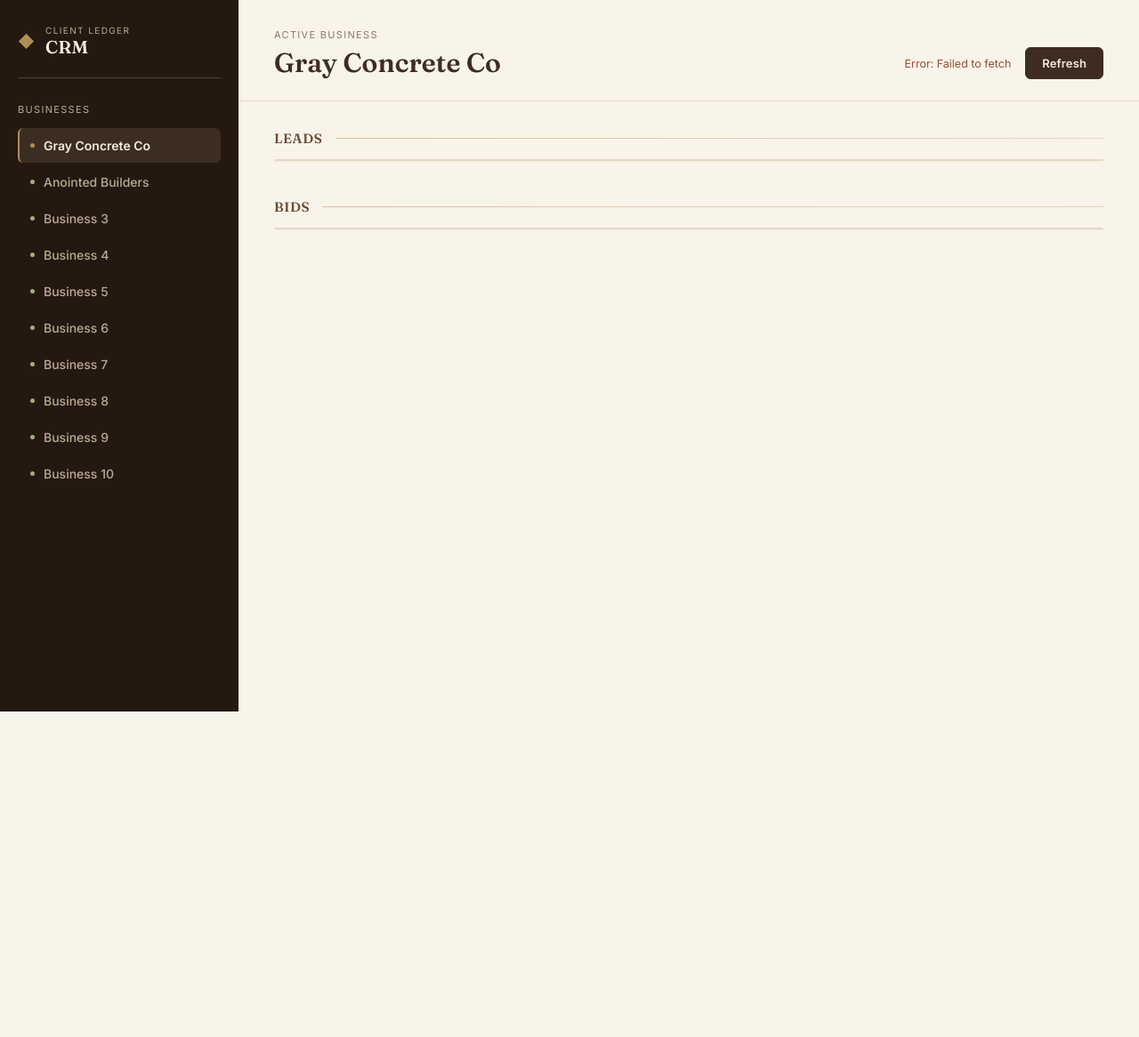
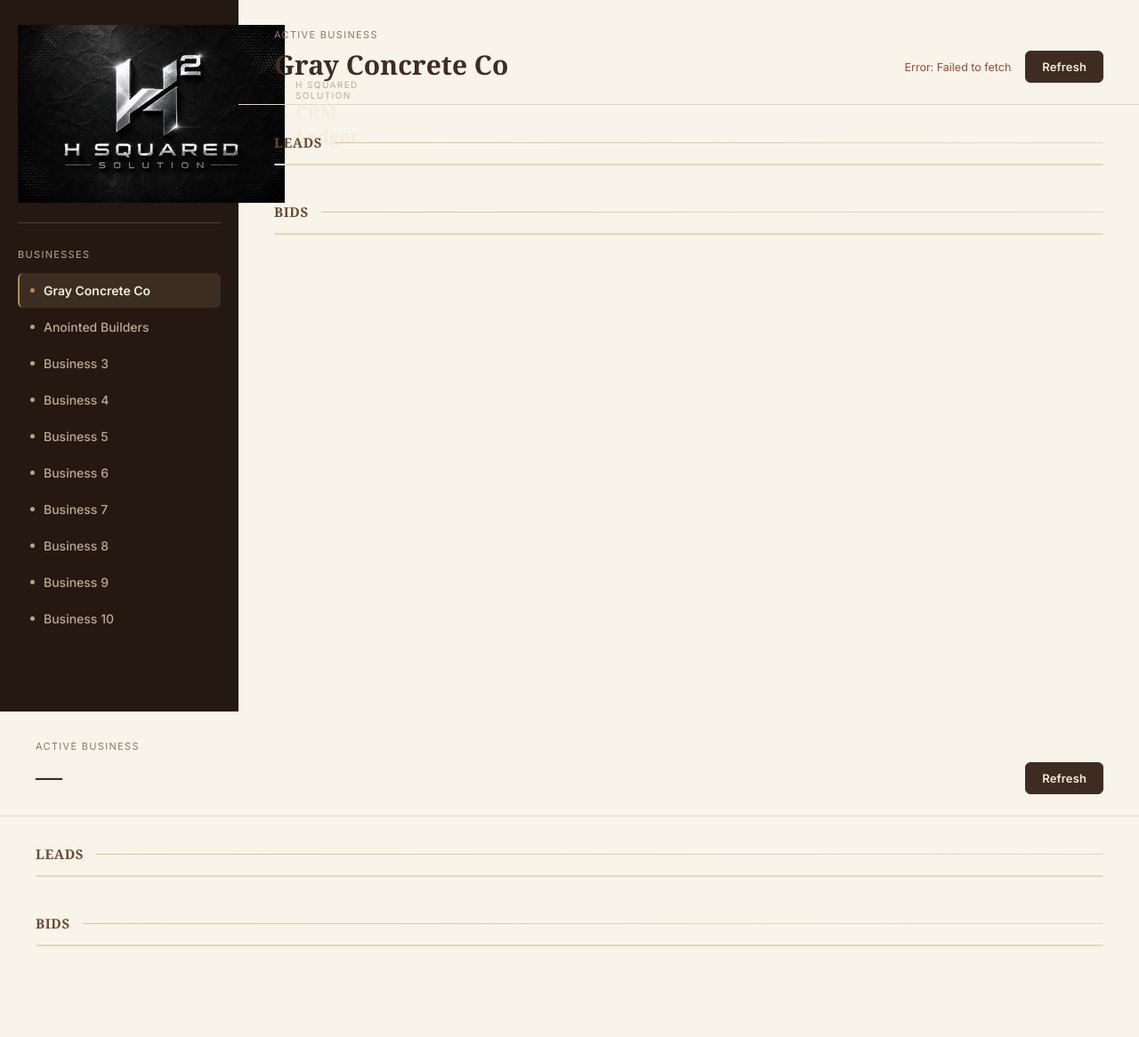
Before and after one commit to h2solutions85-sys/crm-app, a plain HTML site: page index.html in a window 1280 px wide. Shown: the whole page at 89% size. Before the commit the page ends 800 px from the top, so only its background shows below. Drawn offline with Linux system fonts and the light colour scheme; no server answers.

Commit message:
Update index.html

```diff
--- a/index.html
+++ b/index.html
@@ -3,10 +3,11 @@
 <head>
 <meta charset="UTF-8">
 <meta name="viewport" content="width=device-width, initial-scale=1.0">
-<title>CRM Ledger</title>
+<title>CRM Ledger — H Squared Solution</title>
+<link rel="icon" href="logo.png">
 <link rel="preconnect" href="https://fonts.googleapis.com">
 <link rel="preconnect" href="https://fonts.gstatic.com" crossorigin>
-<link href="https://fonts.googleapis.com/css2?family=Fraunces:opsz,wght@9..144,500;9..144,600;9..144,700&family=Inter:wght@400;500;600;700&display=swap" rel="stylesheet">
+<link href="https://fonts.googleapis.com/css2?family=Space+Grotesk:wght@500;600;700&family=Inter:wght@400;500;600;700&display=swap" rel="stylesheet">
 <link rel="stylesheet" href="styles.css">
 </head>
 <body>
@@ -15,10 +16,10 @@
 
   <aside class="sidebar">
     <div class="brand">
-      <span class="brand-mark">&#9670;</span>
+      <img src="logo.png" alt="H Squared Solution" class="brand-logo">
       <div class="brand-text">
-        <span class="brand-eyebrow">Client Ledger</span>
-        <span class="brand-name">CRM</span>
+        <span class="brand-eyebrow">H Squared Solution</span>
+        <span class="brand-name">CRM Ledger</span>
       </div>
     </div>
     <div class="sidebar-label">Businesses</div>
@@ -66,3 +67,45 @@
 <script src="app.js"></script>
 </body>
 </html>
+
+  <div class="main">
+    <header class="topbar">
+      <div class="topbar-title">
+        <span class="page-eyebrow">Active business</span>
+        <h1 id="businessTitle">&mdash;</h1>
+      </div>
+      <div class="header-actions">
+        <span id="statusMsg" class="status-msg"></span>
+        <button id="refreshBtn" class="refresh-btn">Refresh</button>
+      </div>
+    </header>
+
+    <main class="content">
+      <section class="sheet-section">
+        <div class="section-head">
+          <h2>Leads</h2>
+          <span class="section-rule"></span>
+        </div>
+        <div class="table-wrap">
+          <table id="leadsTable"></table>
+        </div>
+      </section>
+
+      <section class="sheet-section">
+        <div class="section-head">
+          <h2>Bids</h2>
+          <span class="section-rule"></span>
+        </div>
+        <div class="table-wrap">
+          <table id="bidsTable"></table>
+        </div>
+      </section>
+    </main>
+  </div>
+
+</div>
+
+<script src="config.js"></script>
+<script src="app.js"></script>
+</body>
+</html>
```
